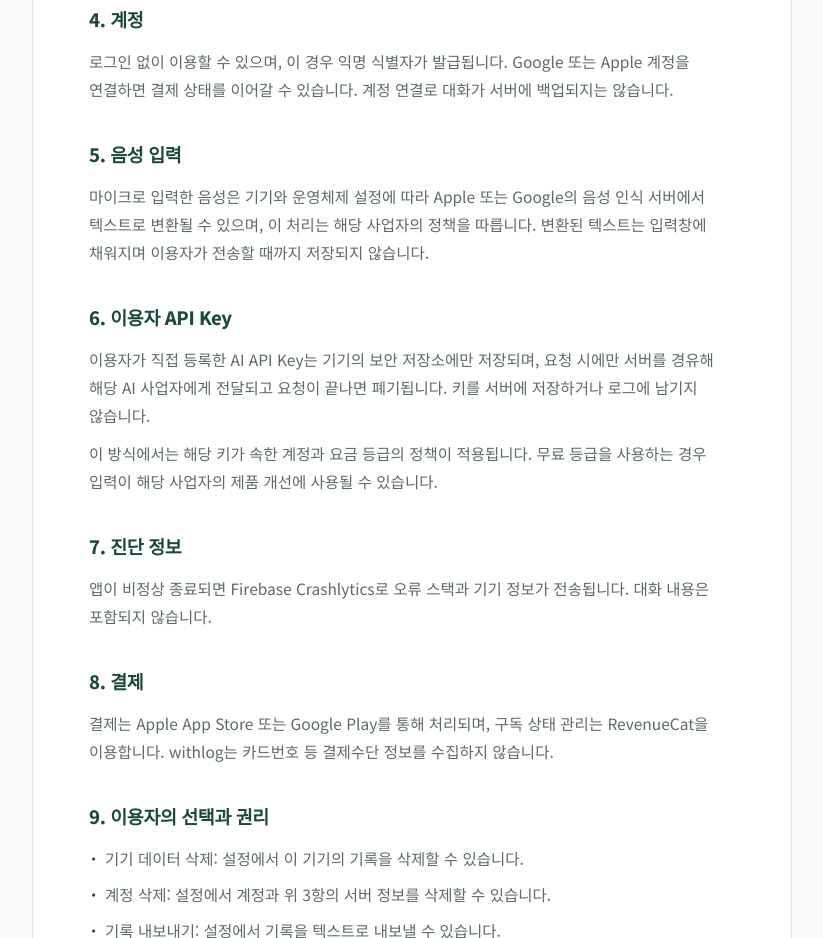
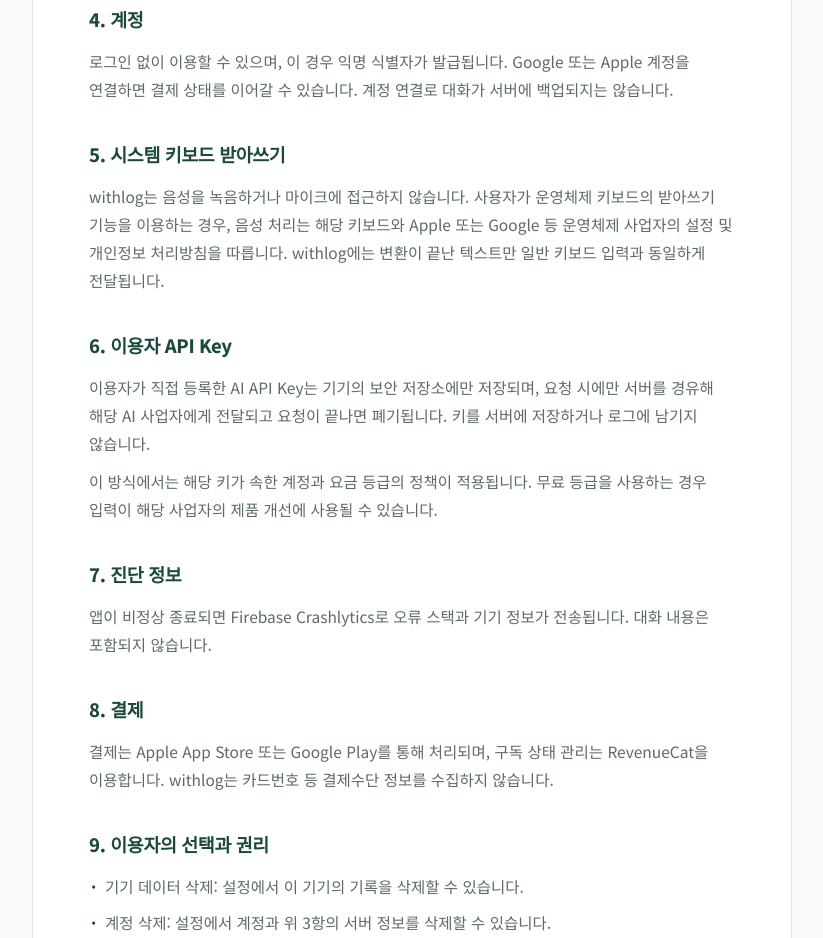
Before and after one commit to nanumiou/withlog-privacy, a plain HTML site: page index.html in a window 1280 px wide. Shown: the part 1093-2031 px from the top of the page, without its empty margins (228-1051 px from the left). Drawn offline with Linux system fonts and the light colour scheme.

Commit message:
Update voice input section to system keyboard dictation

```diff
--- a/index.html
+++ b/index.html
@@ -192,9 +192,10 @@
         </section>
 
         <section>
-            <h2>5. 음성 입력</h2>
-            <p>마이크로 입력한 음성은 기기와 운영체제 설정에 따라 Apple 또는 Google의 음성 인식 서버에서 텍스트로 변환될 수 있으며,
-                이 처리는 해당 사업자의 정책을 따릅니다. 변환된 텍스트는 입력창에 채워지며 이용자가 전송할 때까지 저장되지 않습니다.</p>
+            <h2>5. 시스템 키보드 받아쓰기</h2>
+            <p>withlog는 음성을 녹음하거나 마이크에 접근하지 않습니다. 사용자가 운영체제 키보드의 받아쓰기 기능을 이용하는 경우,
+                음성 처리는 해당 키보드와 Apple 또는 Google 등 운영체제 사업자의 설정 및 개인정보 처리방침을 따릅니다.
+                withlog에는 변환이 끝난 텍스트만 일반 키보드 입력과 동일하게 전달됩니다.</p>
         </section>
 
         <section>
```
